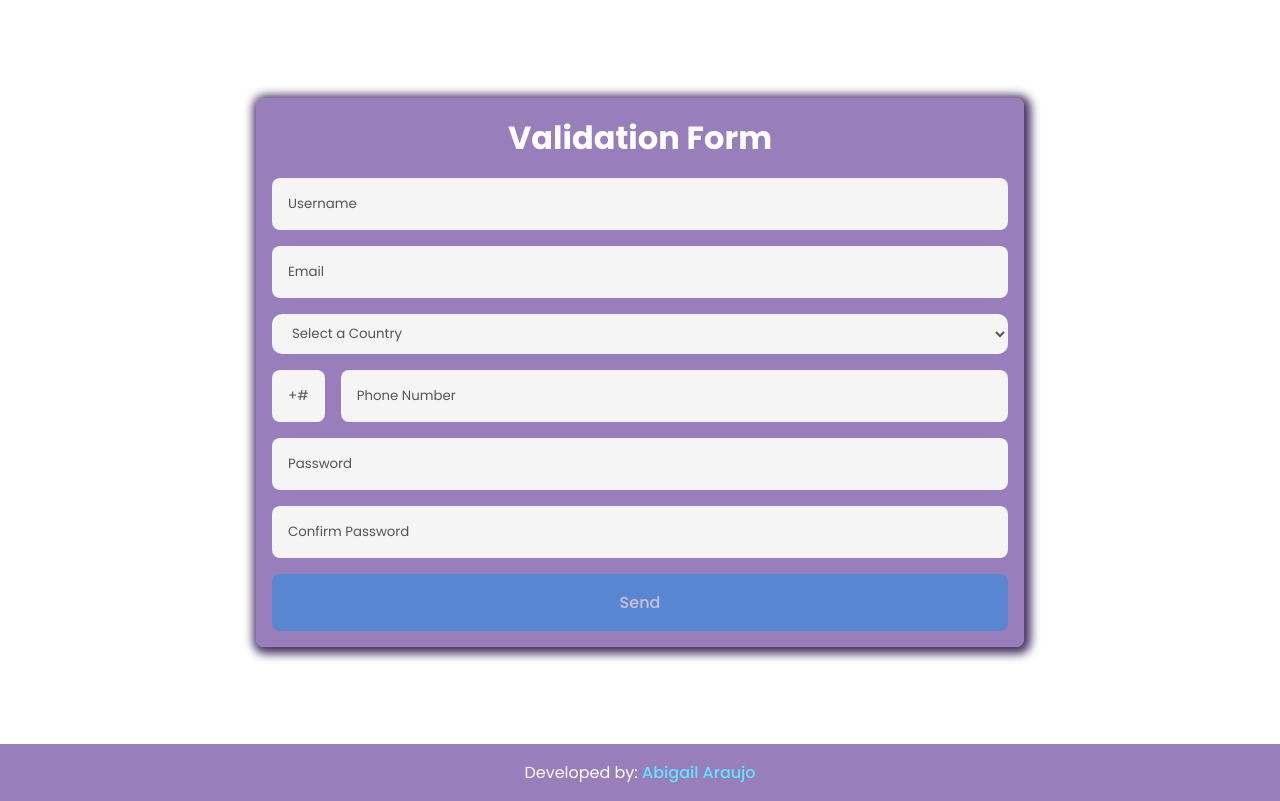
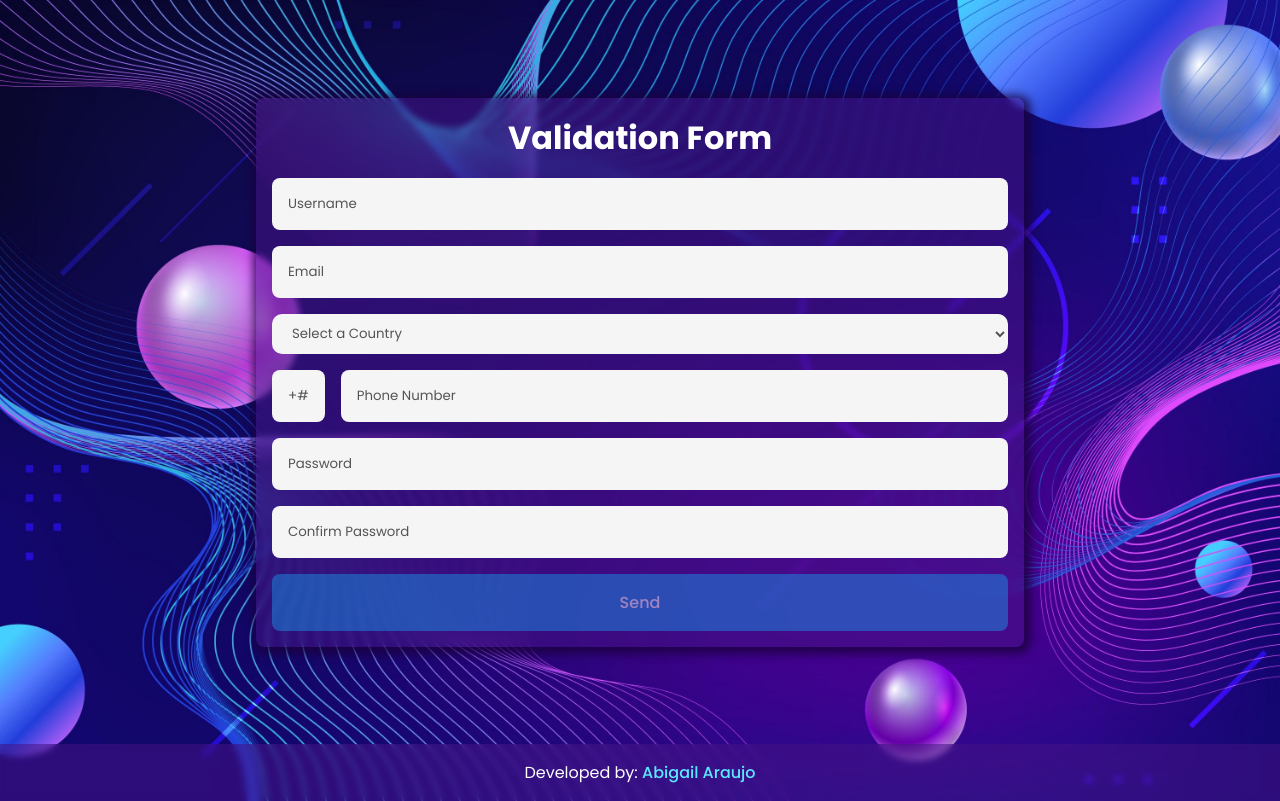
Before and after one commit to Abigail-Araujo/ValidationForm, a plain HTML site: page index.html in a window 1280 px wide. Drawn offline with Linux system fonts and the light colour scheme; the site is published under a folder, as on GitHub Pages, so addresses that start at the root find nothing.

Commit message:
background

```diff
--- a/styles.css
+++ b/styles.css
@@ -13,7 +13,7 @@
 body {
     margin: 0;
     min-height: 100vh;
-    background: url('/img/bg.jpg');
+    background: url('img/bg.jpg');
     background-size: cover;
     background-position: center;
     background-repeat: no-repeat;
```
